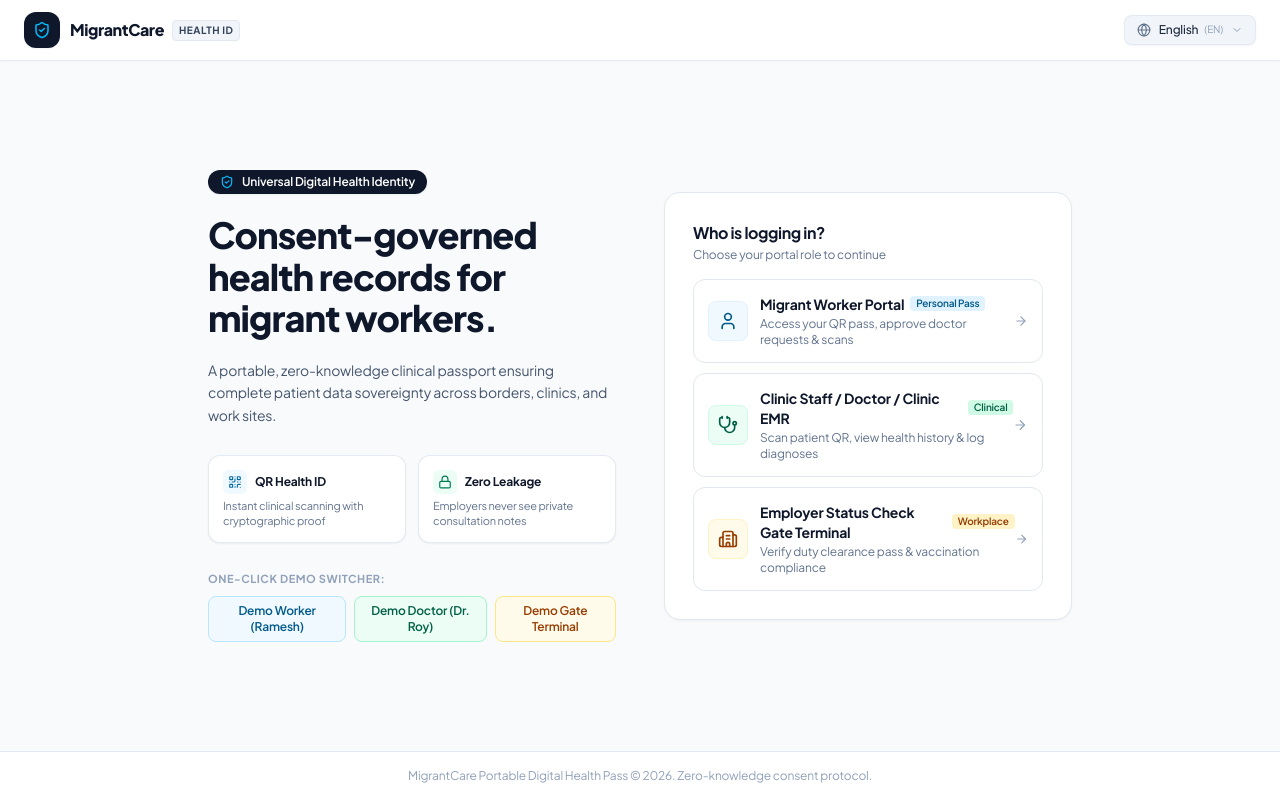
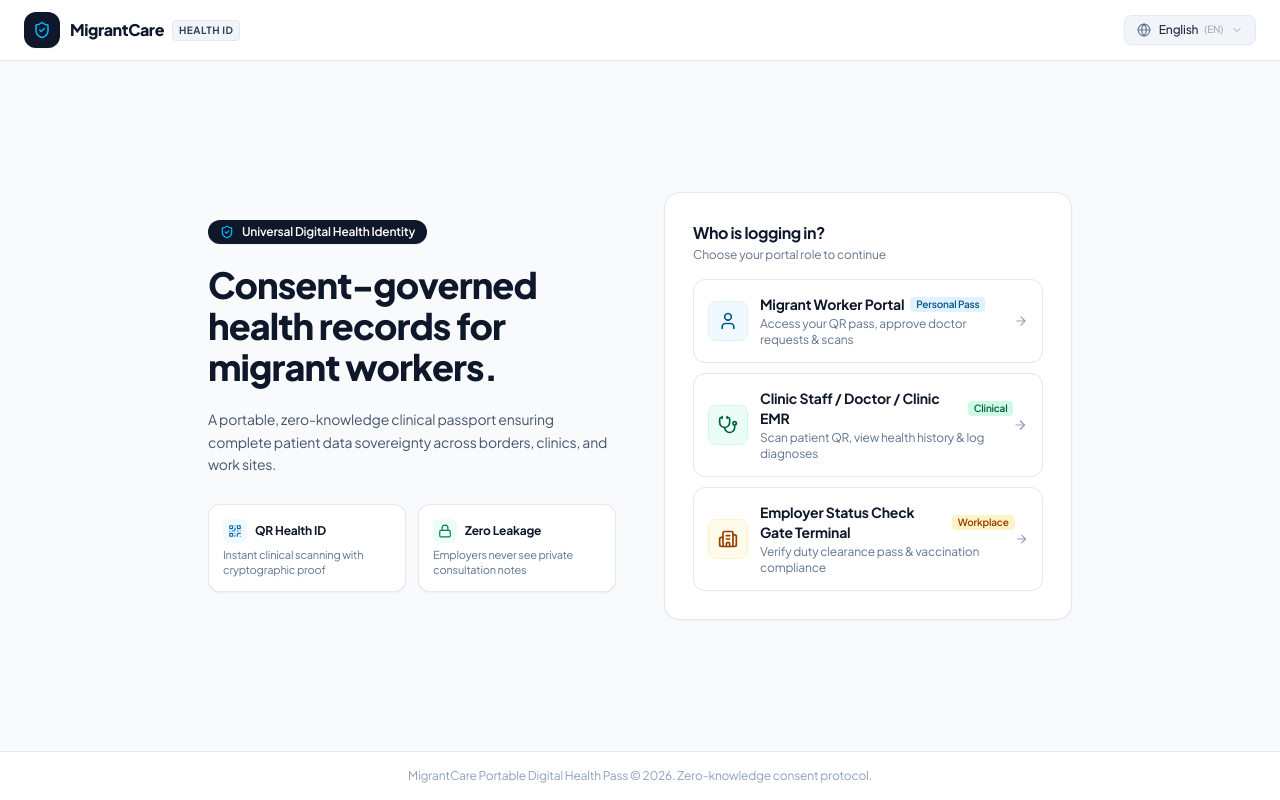
Before and after one commit to AAB-I-XES/mcare-hackathon, a React (Vite) app: page / in a window 1280 px wide. Built offline with nearby package versions, Linux system fonts and the light colour scheme.

Commit message:
removing unnessary infos

```diff
--- a/src/components/auth/AuthView.tsx
+++ b/src/components/auth/AuthView.tsx
@@ -138,9 +138,6 @@ export const AuthView: React.FC<AuthViewProps> = ({
             onSelectRole={(role) => {
               setSelectedRole(role);
             }}
-            onDemoWorker={handleDemoWorkerLogin}
-            onDemoDoctor={handleDemoProviderLogin}
-            onDemoEmployer={handleDemoEmployerLogin}
           />
         ) : (
           <div className="w-full max-w-md mx-auto">
--- a/src/components/auth/RoleSelector.tsx
+++ b/src/components/auth/RoleSelector.tsx
@@ -7,29 +7,17 @@ import {
   QrCode,
   Lock,
   ShieldCheck,
-  Zap,
   CheckCircle2,
-  FileText,
-  Activity,
-  ChevronRight,
-  PhoneCall,
-  Sparkles,
 } from 'lucide-react';
 import { useI18n } from '../../i18n';
 import { UserRole } from '../../types';
 
 interface RoleSelectorProps {
   onSelectRole: (role: UserRole) => void;
-  onDemoWorker?: (healthId: string) => void;
-  onDemoDoctor?: () => void;
-  onDemoEmployer?: () => void;
 }
 
 export const RoleSelector: React.FC<RoleSelectorProps> = ({
   onSelectRole,
-  onDemoWorker,
-  onDemoDoctor,
-  onDemoEmployer,
 }) => {
   const { t } = useI18n();
   const [activeMobileRole, setActiveMobileRole] = useState<UserRole>('worker');
@@ -176,63 +164,6 @@ export const RoleSelector: React.FC<RoleSelectorProps> = ({
           </button>
         </div>
 
-        {/* Quick Demo One-Tap Access Strip */}
-        <div className="space-y-2 pt-1">
-          <div className="flex items-center justify-between">
-            <span className="text-[10px] font-bold text-slate-500 uppercase tracking-wider">
-              Quick Test Personas (1-Tap Entry)
-            </span>
-            <span className="text-[10px] text-slate-400 font-mono-code font-bold">No PIN Required</span>
-          </div>
-
-          <div className="grid grid-cols-3 gap-2">
-            <button
-              type="button"
-              onClick={() => onDemoWorker?.('MIG-2024-8841')}
-              className="p-2.5 rounded-xl border border-sky-200 bg-sky-50/60 hover:bg-sky-100/80 active:scale-95 text-left transition cursor-pointer flex flex-col justify-between min-h-[64px]"
-            >
-              <div className="flex items-center justify-between">
-                <span className="text-[10px] font-bold text-sky-800 uppercase">Worker</span>
-                <User className="w-3.5 h-3.5 text-sky-600" />
-              </div>
-              <div>
-                <p className="font-bold text-slate-900 text-xs truncate">Ramesh K.</p>
-                <p className="text-[10px] text-slate-500 truncate">O+ · 2 Doses</p>
-              </div>
-            </button>
-
-            <button
-              type="button"
-              onClick={() => onDemoDoctor?.()}
-              className="p-2.5 rounded-xl border border-emerald-200 bg-emerald-50/60 hover:bg-emerald-100/80 active:scale-95 text-left transition cursor-pointer flex flex-col justify-between min-h-[64px]"
-            >
-              <div className="flex items-center justify-between">
-                <span className="text-[10px] font-bold text-emerald-800 uppercase">Doctor</span>
-                <Stethoscope className="w-3.5 h-3.5 text-emerald-600" />
-              </div>
-              <div>
-                <p className="font-bold text-slate-900 text-xs truncate">Dr. Roy</p>
-                <p className="text-[10px] text-slate-500 truncate">City Clinic</p>
-              </div>
-            </button>
-
-            <button
-              type="button"
-              onClick={() => onDemoEmployer?.()}
-              className="p-2.5 rounded-xl border border-amber-200 bg-amber-50/60 hover:bg-amber-100/80 active:scale-95 text-left transition cursor-pointer flex flex-col justify-between min-h-[64px]"
-            >
-              <div className="flex items-center justify-between">
-                <span className="text-[10px] font-bold text-amber-800 uppercase">Gate</span>
-                <Building2 className="w-3.5 h-3.5 text-amber-600" />
-              </div>
-              <div>
-                <p className="font-bold text-slate-900 text-xs truncate">Safety Supv.</p>
-                <p className="text-[10px] text-slate-500 truncate">Site Terminal</p>
-              </div>
-            </button>
-          </div>
-        </div>
-
         {/* Security Highlights Horizontal Cards */}
         <div className="grid grid-cols-2 gap-2 pt-1">
           <div className="p-3 rounded-xl border border-slate-200 bg-white shadow-xs space-y-1">
@@ -299,36 +230,6 @@ export const RoleSelector: React.FC<RoleSelectorProps> = ({
               <p className="text-[11px] text-slate-500 leading-snug">
                 Employers never see private consultation notes
               </p>
-            </div>
-          </div>
-
-          {/* Quick Demo Access Bar on Desktop */}
-          <div className="pt-2">
-            <span className="text-[11px] font-bold text-slate-400 uppercase tracking-wider block mb-2">
-              One-Click Demo Switcher:
-            </span>
-            <div className="flex items-center gap-2">
-              <button
-                type="button"
-                onClick={() => onDemoWorker?.('MIG-2024-8841')}
-                className="px-3 py-1.5 rounded-lg text-xs font-semibold bg-sky-50 text-sky-800 border border-sky-200 hover:bg-sky-100 transition cursor-pointer"
-              >
-                Demo Worker (Ramesh)
-              </button>
-              <button
-                type="button"
-                onClick={() => onDemoDoctor?.()}
-                className="px-3 py-1.5 rounded-lg text-xs font-semibold bg-emerald-50 text-emerald-800 border border-emerald-200 hover:bg-emerald-100 transition cursor-pointer"
-              >
-                Demo Doctor (Dr. Roy)
-              </button>
-              <button
-                type="button"
-                onClick={() => onDemoEmployer?.()}
-                className="px-3 py-1.5 rounded-lg text-xs font-semibold bg-amber-50 text-amber-800 border border-amber-200 hover:bg-amber-100 transition cursor-pointer"
-              >
-                Demo Gate Terminal
-              </button>
             </div>
           </div>
         </div>
```
